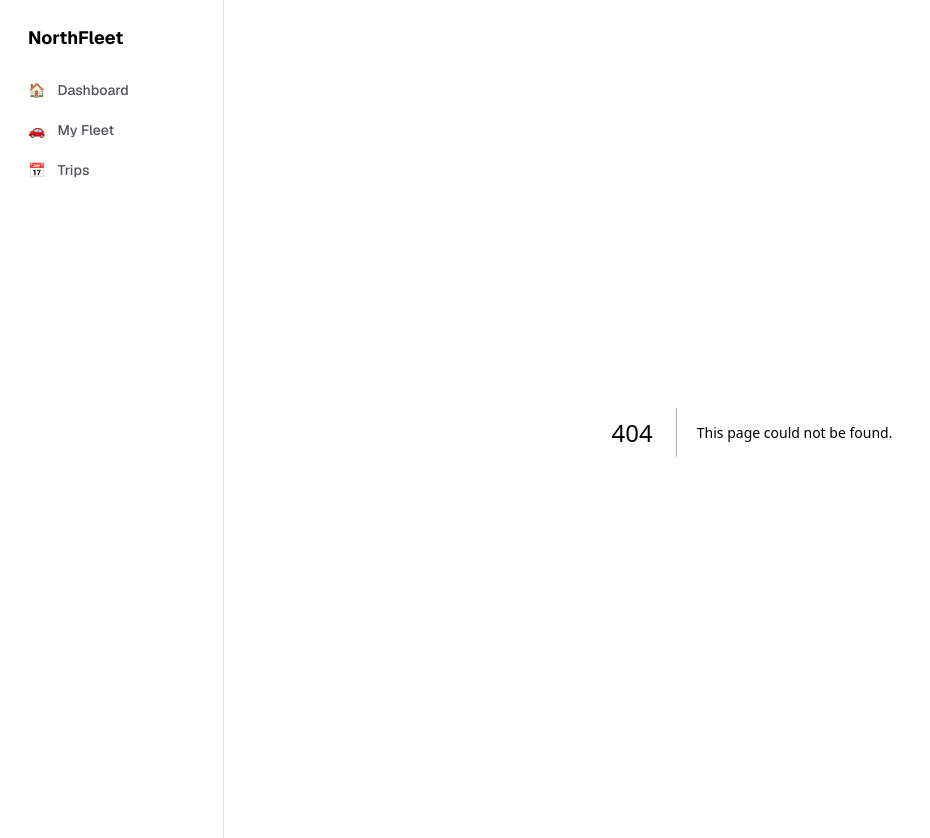
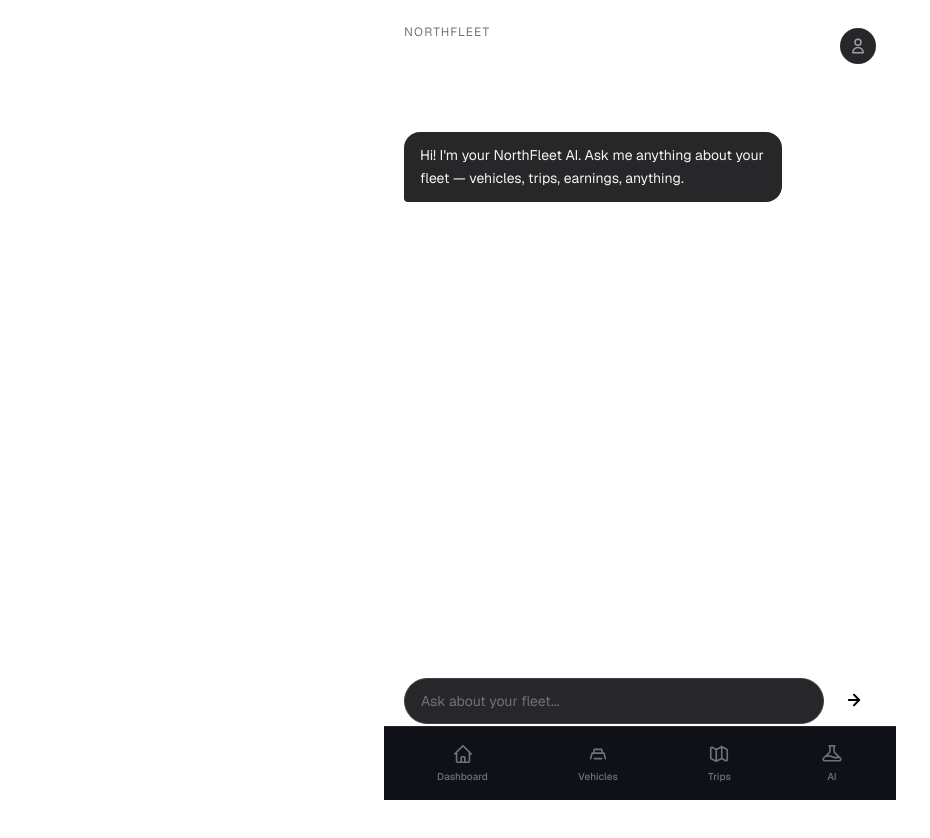
Before and after one commit to Tymur805/northfleet-app, a Next.js app: page /assistant in a window 1280 px wide. Before the commit this address had no page. Shown: the top 838 px of the page, without its empty margins (0-930 px from the left). Built offline with nearby package versions, Linux system fonts and the light colour scheme.

Commit message:
Add AI assistant with Claude integration

```diff
--- /dev/null
+++ b/app/api/assistant/route.ts
@@ -0,0 +1,52 @@
+import Anthropic from '@anthropic-ai/sdk'
+import { createClient } from '@supabase/supabase-js'
+import { NextResponse } from 'next/server'
+
+const anthropic = new Anthropic({ apiKey: process.env.ANTHROPIC_API_KEY })
+
+const supabase = createClient(
+  process.env.NEXT_PUBLIC_SUPABASE_URL!,
+  process.env.NEXT_PUBLIC_SUPABASE_ANON_KEY!
+)
+
+export async function POST(request: Request) {
+  const { message } = await request.json()
+
+  // Fetch all data from the database
+  const { data: vehicles } = await supabase.from('vehicles').select('*')
+  const { data: trips } = await supabase.from('Trips').select('*')
+
+  const context = `
+You are NorthFleet AI, a helpful assistant for a Turo fleet manager in Canada.
+You have access to the following real data from the fleet management system:
+
+VEHICLES:
+${JSON.stringify(vehicles, null, 2)}
+
+TRIPS:
+${JSON.stringify(trips, null, 2)}
+
+Today's date is ${new Date().toISOString().split('T')[0]}.
+
+Answer the user's question using this data. Be concise and helpful.
+Do not use markdown formatting — no asterisks, no bullet points with *, no headers with #. Just plain conversational text.
+If you don't have enough data to answer, say so honestly.
+`
+
+  try {
+    const response = await anthropic.messages.create({
+      model: 'claude-haiku-4-5-20251001',
+      max_tokens: 1024,
+      messages: [
+        { role: 'user', content: message }
+      ],
+      system: context,
+    })
+
+    const text = response.content[0].type === 'text' ? response.content[0].text : ''
+    return NextResponse.json({ reply: text })
+  } catch (err: any) {
+    console.error('Anthropic error:', err)
+    return NextResponse.json({ error: err.message }, { status: 500 })
+  }
+}
--- /dev/null
+++ b/app/assistant/page.tsx
@@ -0,0 +1,91 @@
+'use client'
+
+import { useState, useRef, useEffect } from 'react'
+import ReactMarkdown from 'react-markdown'
+
+type Message = { role: 'user' | 'assistant'; text: string }
+
+export default function AssistantPage() {
+  const [messages, setMessages] = useState<Message[]>([
+    { role: 'assistant', text: "Hi! I'm your NorthFleet AI. Ask me anything about your fleet — vehicles, trips, earnings, anything." }
+  ])
+  const [input, setInput] = useState('')
+  const [loading, setLoading] = useState(false)
+  const bottomRef = useRef<HTMLDivElement>(null)
+
+  useEffect(() => {
+    bottomRef.current?.scrollIntoView({ behavior: 'smooth' })
+  }, [messages])
+
+  async function sendMessage() {
+    if (!input.trim() || loading) return
+    const userMessage = input.trim()
+    setInput('')
+    setMessages((prev) => [...prev, { role: 'user', text: userMessage }])
+    setLoading(true)
+
+    const res = await fetch('/api/assistant', {
+      method: 'POST',
+      headers: { 'Content-Type': 'application/json' },
+      body: JSON.stringify({ message: userMessage }),
+    })
+    const text = await res.text()
+    if (!text) {
+      setMessages((prev) => [...prev, { role: 'assistant', text: 'Error: empty response from server.' }])
+      setLoading(false)
+      return
+    }
+    const { reply, error } = JSON.parse(text)
+    setMessages((prev) => [...prev, { role: 'assistant', text: reply ?? `Error: ${error}` }])
+    setLoading(false)
+  }
+
+  return (
+    <div className="flex flex-col h-[calc(100vh-10rem)]">
+      <h1 className="text-2xl font-bold text-white mb-4">AI Assistant</h1>
+
+      {/* Messages */}
+      <div className="flex-1 overflow-y-auto flex flex-col gap-3 pb-4">
+        {messages.map((msg, i) => (
+          <div key={i} className={`flex ${msg.role === 'user' ? 'justify-end' : 'justify-start'}`}>
+            <div className={`max-w-[80%] rounded-2xl px-4 py-3 text-sm leading-relaxed ${
+              msg.role === 'user'
+                ? 'bg-white text-black rounded-br-sm'
+                : 'bg-zinc-800 text-zinc-100 rounded-bl-sm'
+            }`}>
+              {msg.text}
+            </div>
+          </div>
+        ))}
+        {loading && (
+          <div className="flex justify-start">
+            <div className="bg-zinc-800 rounded-2xl rounded-bl-sm px-4 py-3 text-zinc-400 text-sm">
+              Thinking...
+            </div>
+          </div>
+        )}
+        <div ref={bottomRef} />
+      </div>
+
+      {/* Input */}
+      <div className="flex gap-2 pt-2">
+        <input
+          value={input}
+          onChange={(e) => setInput(e.target.value)}
+          onKeyDown={(e) => e.key === 'Enter' && sendMessage()}
+          placeholder="Ask about your fleet..."
+          className="flex-1 bg-zinc-800 border border-zinc-700 rounded-full px-4 py-3 text-white text-sm outline-none focus:border-zinc-500 placeholder:text-zinc-500"
+        />
+        <button
+          onClick={sendMessage}
+          disabled={loading}
+          className="w-11 h-11 rounded-full bg-white flex items-center justify-center disabled:opacity-40 hover:opacity-80 transition-opacity"
+        >
+          <svg width="18" height="18" fill="none" viewBox="0 0 24 24" stroke="black" strokeWidth={2.5}>
+            <path strokeLinecap="round" strokeLinejoin="round" d="M5 12h14M12 5l7 7-7 7" />
+          </svg>
+        </button>
+      </div>
+    </div>
+  )
+}
--- a/app/layout.tsx
+++ b/app/layout.tsx
@@ -11,34 +11,64 @@
 };
 
 const navItems = [
-  { href: "/", label: "Dashboard", icon: "🏠" },
-  { href: "/vehicles", label: "My Fleet", icon: "🚗" },
-  { href: "/trips", label: "Trips", icon: "📅" },
+  { href: "/", label: "Dashboard", icon: (
+    <svg width="22" height="22" fill="none" viewBox="0 0 24 24" stroke="currentColor" strokeWidth={1.8}>
+      <path strokeLinecap="round" strokeLinejoin="round" d="M3 12l2-2m0 0l7-7 7 7M5 10v10a1 1 0 001 1h3m10-11l2 2m-2-2v10a1 1 0 01-1 1h-3m-6 0a1 1 0 001-1v-4a1 1 0 011-1h2a1 1 0 011 1v4a1 1 0 001 1m-6 0h6" />
+    </svg>
+  )},
+  { href: "/vehicles", label: "Vehicles", icon: (
+    <svg width="22" height="22" fill="none" viewBox="0 0 24 24" stroke="currentColor" strokeWidth={1.8}>
+      <path strokeLinecap="round" strokeLinejoin="round" d="M8 17h8M4 17l1.5-6h13L20 17M7 11l1-4h8l1 4" />
+    </svg>
+  )},
+  { href: "/trips", label: "Trips", icon: (
+    <svg width="22" height="22" fill="none" viewBox="0 0 24 24" stroke="currentColor" strokeWidth={1.8}>
+      <path strokeLinecap="round" strokeLinejoin="round" d="M9 20l-5.447-2.724A1 1 0 013 16.382V5.618a1 1 0 011.447-.894L9 7m0 13l6-3m-6 3V7m6 10l4.553 2.276A1 1 0 0021 18.382V7.618a1 1 0 00-.553-.894L15 4m0 13V4m0 0L9 7" />
+    </svg>
+  )},
+  { href: "/assistant", label: "AI", icon: (
+    <svg width="22" height="22" fill="none" viewBox="0 0 24 24" stroke="currentColor" strokeWidth={1.8}>
+      <path strokeLinecap="round" strokeLinejoin="round" d="M9.75 3.104v5.714a2.25 2.25 0 01-.659 1.591L5 14.5M9.75 3.104c-.251.023-.501.05-.75.082m.75-.082a24.301 24.301 0 014.5 0m0 0v5.714c0 .597.237 1.17.659 1.591L19.8 15.3M14.25 3.104c.251.023.501.05.75.082M19.8 15.3l-1.57.393A9.065 9.065 0 0112 15a9.065 9.065 0 00-6.23-.693L5 14.5m14.8.8l1.402 1.402c1 1 .3 2.7-1.1 2.7H3.9c-1.4 0-2.1-1.7-1.1-2.7L4 15.3" />
+    </svg>
+  )},
 ];
 
 export default function RootLayout({ children }: { children: React.ReactNode }) {
   return (
-    <html lang="en" className="h-full antialiased">
-      <body className={`${geist.className} bg-zinc-50 dark:bg-black h-full`}>
-        <div className="flex min-h-screen">
-          <aside className="w-56 shrink-0 border-r border-zinc-200 dark:border-zinc-800 bg-white dark:bg-zinc-900 flex flex-col gap-1 p-4">
-            <p className="text-lg font-bold text-black dark:text-white px-3 py-2 mb-2">
-              NorthFleet
-            </p>
+    <html lang="en" className="h-full">
+      <body className={`${geist.className} bg-[#0f1117] text-white h-full`}>
+        <div className="flex flex-col min-h-screen max-w-lg mx-auto relative">
+          {/* Top header */}
+          <header className="flex items-center justify-between px-5 pt-6 pb-4">
+            <div>
+              <p className="text-xs text-zinc-500 uppercase tracking-widest">NorthFleet</p>
+              <p className="text-lg font-semibold text-white">Taro's Fleet</p>
+            </div>
+            <button className="w-9 h-9 rounded-full bg-zinc-800 flex items-center justify-center text-zinc-400">
+              <svg width="18" height="18" fill="none" viewBox="0 0 24 24" stroke="currentColor" strokeWidth={2}>
+                <path strokeLinecap="round" strokeLinejoin="round" d="M16 7a4 4 0 11-8 0 4 4 0 018 0zM12 14a7 7 0 00-7 7h14a7 7 0 00-7-7z" />
+              </svg>
+            </button>
+          </header>
+
+          {/* Page content */}
+          <main className="flex-1 px-5 pb-28 overflow-y-auto">
+            {children}
+          </main>
+
+          {/* Bottom navigation */}
+          <nav className="fixed bottom-0 left-1/2 -translate-x-1/2 w-full max-w-lg bg-[#0f1117] border-t border-zinc-800 flex items-center justify-around px-2 py-3 z-50">
             {navItems.map((item) => (
               <Link
                 key={item.href}
                 href={item.href}
-                className="flex items-center gap-3 px-3 py-2 rounded-lg text-zinc-600 dark:text-zinc-400 hover:bg-zinc-100 dark:hover:bg-zinc-800 hover:text-black dark:hover:text-white transition-colors text-sm font-medium"
+                className="flex flex-col items-center gap-1 text-zinc-500 hover:text-white transition-colors px-4 py-1"
               >
-                <span>{item.icon}</span>
-                {item.label}
+                {item.icon}
+                <span className="text-[10px] font-medium">{item.label}</span>
               </Link>
             ))}
-          </aside>
-          <main className="flex-1 p-8">
-            {children}
-          </main>
+          </nav>
         </div>
       </body>
     </html>
--- a/app/page.tsx
+++ b/app/page.tsx
@@ -7,24 +7,33 @@
 )
 
 export default async function Home() {
-  const { count } = await supabase.from('vehicles').select('*', { count: 'exact', head: true })
+  const { count: vehicleCount } = await supabase.from('vehicles').select('*', { count: 'exact', head: true })
+  const { count: tripCount } = await supabase.from('Trips').select('*', { count: 'exact', head: true })
 
   return (
-    <div className="flex flex-col gap-8">
-      <div>
-        <h1 className="text-3xl font-bold text-black dark:text-white">Dashboard</h1>
-        <p className="text-zinc-500 mt-1">Welcome to NorthFleet</p>
-      </div>
+    <div className="flex flex-col gap-6">
+      <div className="grid grid-cols-2 gap-3 mt-2">
+        <Link href="/vehicles" className="bg-zinc-900 border border-zinc-800 rounded-2xl p-4 flex flex-col gap-3 active:opacity-70 transition-opacity">
+          <div className="w-9 h-9 rounded-xl bg-blue-500/10 flex items-center justify-center">
+            <svg width="18" height="18" fill="none" viewBox="0 0 24 24" stroke="#3b82f6" strokeWidth={2}>
+              <path strokeLinecap="round" strokeLinejoin="round" d="M8 17h8M4 17l1.5-6h13L20 17M7 11l1-4h8l1 4" />
+            </svg>
+          </div>
+          <div>
+            <p className="text-2xl font-bold text-white">{vehicleCount ?? 0}</p>
+            <p className="text-xs text-zinc-500 mt-0.5">Vehicles</p>
+          </div>
+        </Link>
 
-      <div className="grid grid-cols-1 sm:grid-cols-2 gap-4">
-        <Link
-          href="/vehicles"
-          className="rounded-2xl border border-zinc-200 dark:border-zinc-800 bg-white dark:bg-zinc-900 px-6 py-5 flex items-center gap-4 hover:border-zinc-400 transition-colors"
-        >
-          <span className="text-3xl">🚗</span>
+        <Link href="/trips" className="bg-zinc-900 border border-zinc-800 rounded-2xl p-4 flex flex-col gap-3 active:opacity-70 transition-opacity">
+          <div className="w-9 h-9 rounded-xl bg-green-500/10 flex items-center justify-center">
+            <svg width="18" height="18" fill="none" viewBox="0 0 24 24" stroke="#22c55e" strokeWidth={2}>
+              <path strokeLinecap="round" strokeLinejoin="round" d="M9 20l-5.447-2.724A1 1 0 013 16.382V5.618a1 1 0 011.447-.894L9 7m0 13l6-3m-6 3V7m6 10l4.553 2.276A1 1 0 0021 18.382V7.618a1 1 0 00-.553-.894L15 4m0 13V4m0 0L9 7" />
+            </svg>
+          </div>
           <div>
-            <p className="font-semibold text-black dark:text-white">My Fleet</p>
-            <p className="text-zinc-500 text-sm">{count ?? 0} vehicles</p>
+            <p className="text-2xl font-bold text-white">{tripCount ?? 0}</p>
+            <p className="text-xs text-zinc-500 mt-0.5">Trips</p>
           </div>
         </Link>
       </div>
--- a/app/trips/page.tsx
+++ b/app/trips/page.tsx
@@ -15,43 +15,41 @@
   if (error) console.error(error)
 
   return (
-    <div className="flex flex-col gap-8">
+    <div className="flex flex-col gap-5">
       <div className="flex items-center justify-between">
-        <div>
-          <h1 className="text-3xl font-bold text-black dark:text-white">Trips</h1>
-          <p className="text-zinc-500 mt-1">{trips?.length ?? 0} bookings</p>
-        </div>
+        <h1 className="text-2xl font-bold text-white">Trips</h1>
         <Link
           href="/trips/new"
-          className="rounded-full bg-black dark:bg-white text-white dark:text-black text-sm font-semibold px-5 py-2.5 hover:opacity-80 transition-opacity"
+          className="w-8 h-8 rounded-full bg-white flex items-center justify-center text-black font-bold text-lg hover:opacity-80 transition-opacity"
         >
-          + Add Trip
+          +
         </Link>
       </div>
 
-      <div className="flex flex-col gap-4">
+      <div className="flex flex-col gap-3">
         {trips?.map((trip) => (
           <div
             key={trip.id}
-            className="rounded-2xl border border-zinc-200 dark:border-zinc-800 bg-white dark:bg-zinc-900 p-6 flex items-center justify-between"
+            className="bg-zinc-900 border border-zinc-800 rounded-2xl p-4 flex items-center justify-between"
           >
-            <div className="flex flex-col gap-1">
-              <p className="font-semibold text-black dark:text-white">
-                Trip #{trip.id}
-              </p>
-              <p className="text-zinc-500 text-sm">
-                {trip.customer_name} · {trip.start_date} → {trip.end_date}
+            <div>
+              <p className="font-semibold text-white">{trip.customer_name}</p>
+              <p className="text-sm text-zinc-500 mt-0.5">
+                {trip.start_date} → {trip.end_date}
               </p>
             </div>
-            <p className="text-lg font-semibold text-black dark:text-white">
-              ${trip.earnings}
-            </p>
+            <div className="flex flex-col items-end gap-1">
+              <p className="font-semibold text-white">${trip.earnings}</p>
+              <span className="text-[10px] font-semibold px-2 py-0.5 rounded-full bg-green-500/10 text-green-400 uppercase tracking-wide">
+                Active
+              </span>
+            </div>
           </div>
         ))}
 
         {trips?.length === 0 && (
-          <div className="text-center py-16 text-zinc-400">
-            No trips yet. Add your first one!
+          <div className="text-center py-16 text-zinc-600">
+            No trips yet. Tap + to add one.
           </div>
         )}
       </div>
--- a/app/vehicles/page.tsx
+++ b/app/vehicles/page.tsx
@@ -10,51 +10,44 @@
   const { data: vehicles } = await supabase.from('vehicles').select('*').order('year', { ascending: false })
 
   return (
-    <div className="min-h-screen bg-zinc-50 dark:bg-black px-6 py-12">
-      <div className="max-w-2xl mx-auto flex flex-col gap-8">
+    <div className="flex flex-col gap-5">
       <div className="flex items-center justify-between">
-          <div>
-            <h1 className="text-3xl font-bold text-black dark:text-white">My Fleet</h1>
-            <p className="text-zinc-500 mt-1">{vehicles?.length ?? 0} vehicles</p>
-          </div>
+        <h1 className="text-2xl font-bold text-white">Fleet</h1>
         <Link
           href="/vehicles/new"
-            className="rounded-full bg-black dark:bg-white text-white dark:text-black text-sm font-semibold px-5 py-2.5 hover:opacity-80 transition-opacity"
+          className="w-8 h-8 rounded-full bg-white flex items-center justify-center text-black font-bold text-lg hover:opacity-80 transition-opacity"
         >
-            + Add Vehicle
+          +
         </Link>
       </div>
 
-        <div className="flex flex-col gap-4">
+      <div className="flex flex-col gap-3">
         {vehicles?.map((vehicle) => (
           <div
             key={vehicle.id}
-              className="rounded-2xl border border-zinc-200 dark:border-zinc-800 bg-white dark:bg-zinc-900 p-6 flex items-center justify-between"
+            className="bg-zinc-900 border border-zinc-800 rounded-2xl p-4 flex items-center justify-between"
           >
-              <div className="flex flex-col gap-1">
-                <p className="text-lg font-semibold text-black dark:text-white">
+            <div className="flex items-center gap-4">
+              <div className="w-12 h-12 rounded-xl bg-zinc-800 flex items-center justify-center text-2xl">
+                🚗
+              </div>
+              <div>
+                <p className="font-semibold text-white">
                   {vehicle.year} {vehicle.make} {vehicle.model}
                 </p>
-                <p className="text-zinc-500 text-sm">
+                <p className="text-sm text-zinc-500 mt-0.5">
                   {vehicle.color} · {vehicle.license_plate}
                 </p>
               </div>
-              <div className="w-12 h-12 rounded-full bg-zinc-100 dark:bg-zinc-800 flex items-center justify-center text-xl">
-                🚗
             </div>
           </div>
         ))}
 
         {vehicles?.length === 0 && (
-            <div className="text-center py-16 text-zinc-400">
-              No vehicles yet. Add your first one!
+          <div className="text-center py-16 text-zinc-600">
+            No vehicles yet. Tap + to add one.
           </div>
         )}
-        </div>
-
-        <Link href="/" className="text-sm text-zinc-400 hover:text-zinc-600 transition-colors text-center">
-          ← Back to home
-        </Link>
       </div>
     </div>
   )
--- a/package.json
+++ b/package.json
@@ -12,7 +12,8 @@
     "@supabase/supabase-js": "^2.108.1",
     "next": "16.2.9",
     "react": "19.2.4",
-    "react-dom": "19.2.4"
+    "react-dom": "19.2.4",
+    "react-markdown": "^10.1.0"
   },
   "devDependencies": {
     "@tailwindcss/postcss": "^4",
```
Also changed, not shown: 1 other file (tests, documents, lock files or other folders). Lines whose indentation alone changed are shown as unchanged.
